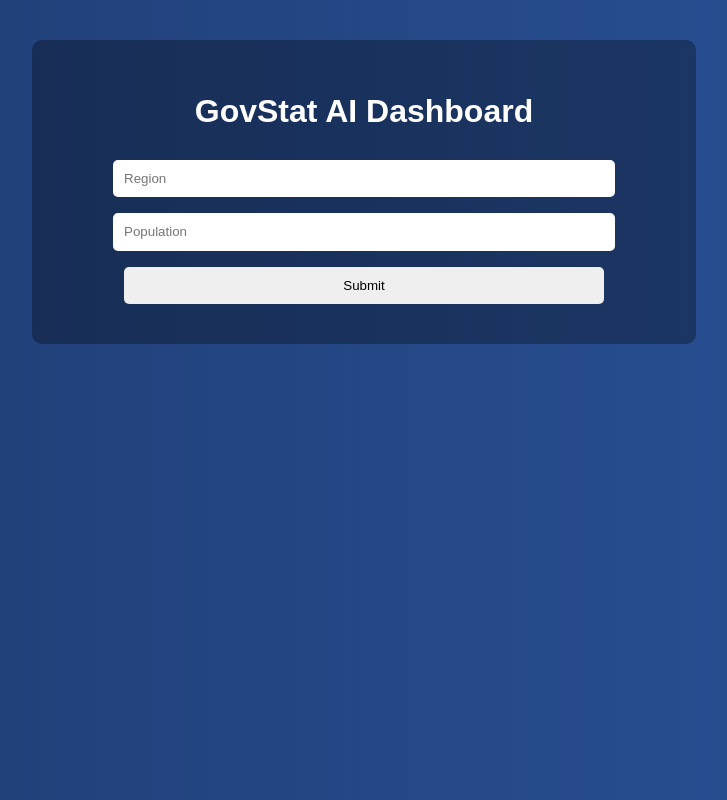
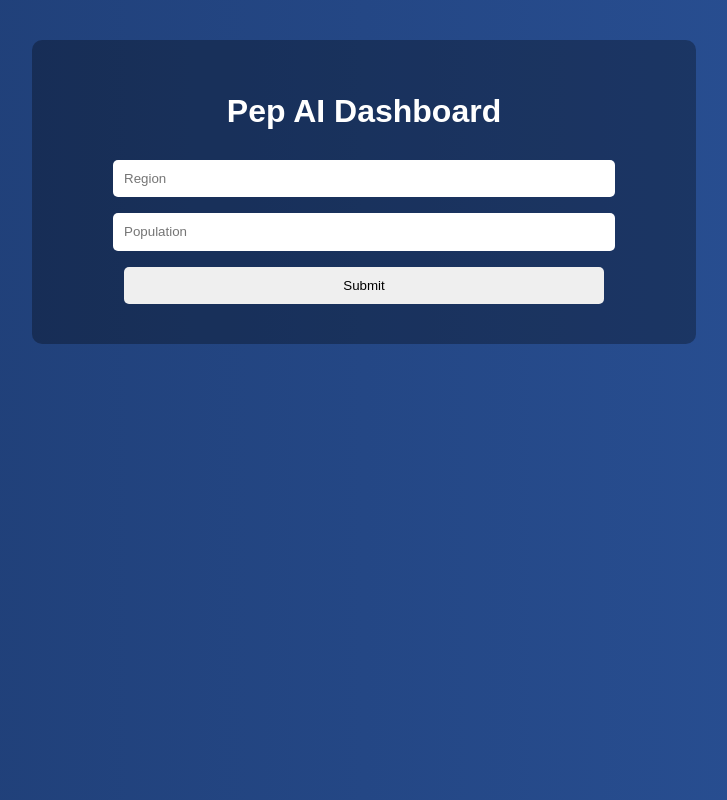
Before and after one commit to hemnath-hub/PEP-DashBoard, a plain HTML site: page frontend/index.html in a window 1280 px wide. Shown: the whole page, without its empty margins (276-1003 px from the left). Drawn offline with Linux system fonts and the light colour scheme.

Commit message:
index.html

```diff
--- a/frontend/index.html
+++ b/frontend/index.html
@@ -3,12 +3,12 @@
 <head>
   <meta charset="UTF-8" />
   <meta name="viewport" content="width=device-width, initial-scale=1.0" />
-  <title>GovStat Dashboard</title>
+  <title>Pep Dashboard</title>
   <link rel="stylesheet" href="styles.css" />
 </head>
 <body>
   <div class="container">
-    <h1>GovStat AI Dashboard</h1>
+    <h1>Pep AI Dashboard</h1>
     <form id="statForm">
       <input type="text" id="region" placeholder="Region" required />
       <input type="number" id="population" placeholder="Population" required />
```
